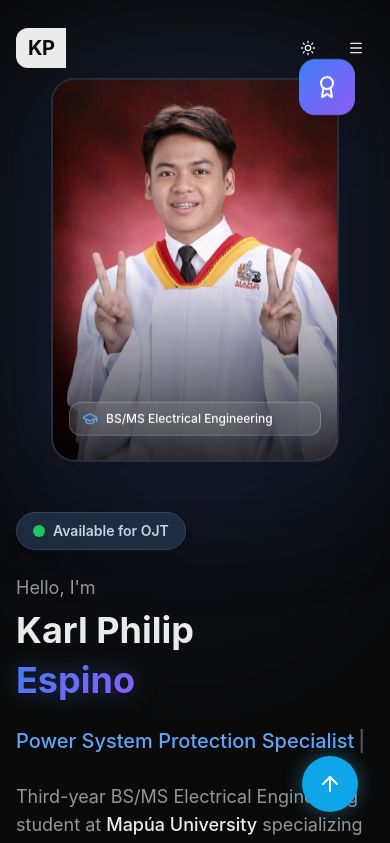
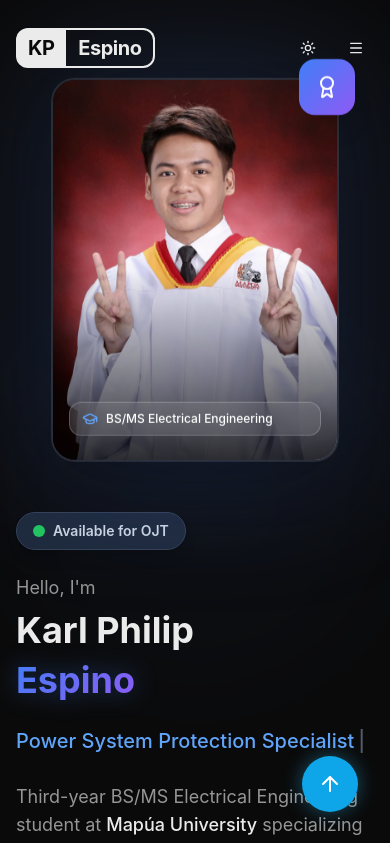
Before and after one commit to Sel1207/my-portfolio, a React (Vite) app: page / in a window 390 px wide. Shown: the top 843 px of the page. Built offline with nearby package versions, Linux system fonts and the light colour scheme.

Commit message:
fix: resolved mobile visibility for skills bar and name

```diff
--- a/src/sections/Footer.tsx
+++ b/src/sections/Footer.tsx
@@ -30,7 +30,7 @@ export function Footer() {
             <span className="bg-white text-slate-950 px-3 py-1.5 rounded-l-lg">
               KP
             </span>
-            <span className="border-2 border-l-0 border-white text-white px-3 py-1 rounded-r-lg hidden sm:block">
+            <span className="border-2 border-l-0 border-white text-white px-3 py-1 rounded-r-lg">
               Espino
             </span>
           </div>
--- a/src/sections/Navigation.tsx
+++ b/src/sections/Navigation.tsx
@@ -118,7 +118,7 @@ export function Navigation() {
   <span className="bg-foreground text-background px-3 py-1.5 rounded-l-lg transition-all">
     KP
   </span>
-          <span className="border-2 border-l-0 border-foreground text-foreground px-3 py-1 rounded-r-lg hidden sm:block transition-all">
+  <span className="border-2 border-l-0 border-foreground text-foreground px-3 py-1 rounded-r-lg transition-all">
     Espino
   </span>
 </a>
--- a/src/sections/Skills.tsx
+++ b/src/sections/Skills.tsx
@@ -56,11 +56,12 @@ const trainingItems = [
 // --- UPGRADED PROGRESS BAR ---
 function ProgressBar({ level, delay }: { level: number; delay: number }) {
   return (
-    <div className="h-2 bg-secondary rounded-full overflow-hidden">
+    <div className="h-2 w-full bg-secondary rounded-full overflow-hidden mt-2">
       <motion.div
         initial={{ width: 0 }}
         whileInView={{ width: `${level}%` }}
-        viewport={{ once: true, margin: "-50px" }}
+        // Removed the problematic negative margin. This now triggers as soon as it enters the screen!
+        viewport={{ once: true }}
         transition={{ duration: 1.2, delay: delay, ease: "easeOut" }}
         className="h-full bg-gradient-to-r from-accent-blue to-blue-400 rounded-full"
       />
```
Lines whose indentation alone changed are shown as unchanged.
